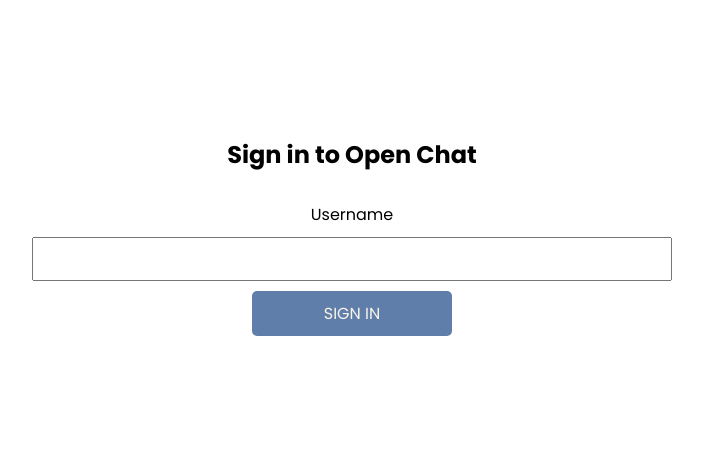
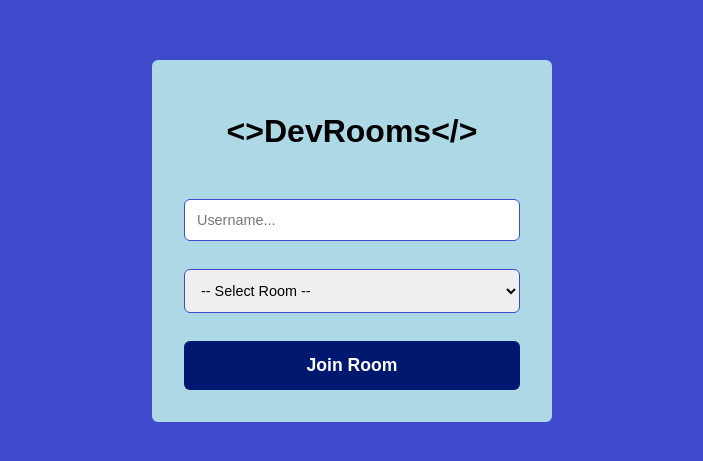
Before and after one commit to manuelleungchen/chat-app, a React (Create React App) app in the folder client/: page / in a window 1280 px wide. Shown: the part 159-620 px from the top of the page, without its empty margins (288-991 px from the left). Built offline with nearby package versions, Linux system fonts and the light colour scheme; no server answers.

Commit message:
Implemented chat rooms

```diff
--- /dev/null
+++ b/client/src/App.css
@@ -0,0 +1,55 @@
+html * {
+    font-family: Arial;
+    box-sizing: border-box;
+}
+
+body {
+    margin: 0;
+    padding: 0;
+    overflow: hidden;
+    background: rgb(63, 73, 204);
+}
+
+::-webkit-scrollbar {
+    width: 20px;
+}
+
+::-webkit-scrollbar-track {
+    background-color: transparent;
+}
+
+::-webkit-scrollbar-thumb {
+    background-color: #d6dee1;
+    border-radius: 20px;
+    border: 6px solid transparent;
+    background-clip: content-box;
+}
+
+::-webkit-scrollbar-thumb:hover {
+    background-color: #a8bbbf;
+}
+
+.btn {
+    padding: 14px 14px;
+    border-radius: 6px;
+    font-weight: bold;
+    font-size: 1.1rem;
+    cursor: pointer;
+    border: none;
+}
+
+.btn-outline {
+    color: rgb(153, 217, 234);
+    border: 1px solid rgb(153, 217, 234);
+    background: rgb(63, 73, 204);
+}
+
+.btn-primary {
+    background: rgb(153, 217, 234);
+    color: rgb(0, 24, 111);
+}
+
+.btn-secondary {
+    background: rgb(0, 24, 111);
+    color: #fff;
+}
--- a/client/src/App.js
+++ b/client/src/App.js
@@ -1,17 +1,33 @@
+import { useState } from 'react';
 import { BrowserRouter, Routes, Route } from 'react-router-dom';
 import Home from './pages/Home';
 import ChatPage from './pages/ChatPage';
+import Chat from './pages/Chat';
+
+import './App.css';
 
 import { SocketContext, socket } from './context/SocketContext';
 
 function App() {
+    const [username, setUsername] = useState('');
+    const [room, setRoom] = useState('');
+
     return (
         <SocketContext.Provider value={socket}>
             <BrowserRouter>
                 <div>
                     <Routes>
-                        <Route path="/" element={<Home />}></Route>
-                        <Route path="/chat" element={<ChatPage />}></Route>
+                        <Route path="/" element={<Home
+                            username={username}
+                            setUsername={setUsername}
+                            room={room}
+                            setRoom={setRoom}
+                        />} />
+                        {/* <Route path="/chat" element={<ChatPage />}></Route> */}
+                        <Route
+                            path='/chat'
+                            element={<Chat username={username} room={room} socket={socket} />}
+                        />
                     </Routes>
                 </div>
             </BrowserRouter>
--- /dev/null
+++ b/client/src/components/Messages.js
@@ -0,0 +1,53 @@
+import styles from './Messages.module.css';
+import { useState, useContext, useEffect } from 'react';
+import { SocketContext } from '../context/SocketContext';
+
+
+const Messages = () => {
+    const [messagesRecieved, setMessagesReceived] = useState([]);
+
+    const socket = useContext(SocketContext);
+
+    // Runs whenever a socket event is recieved from the server
+    useEffect(() => {
+        socket.on('receive_message', (data) => {
+            console.log(data);
+            setMessagesReceived((state) => [
+                ...state,
+                {
+                    message: data.message,
+                    username: data.username,
+                    __createdtime__: data.__createdtime__,
+                },
+            ]);
+        });
+
+        // Remove event listener on component unmount
+        return () => socket.off('receive_message');
+    }, [socket]);
+
+    // dd/mm/yyyy, hh:mm:ss
+    function formatDateFromTimestamp(timestamp) {
+        const date = new Date(timestamp);
+        return date.toLocaleString();
+    }
+
+    return (
+        <div className={styles.messagesColumn}>
+            {messagesRecieved.map((msg, i) => (
+                <div className={styles.message} key={i}>
+                    <div style={{ display: 'flex', justifyContent: 'space-between' }}>
+                        <span className={styles.msgMeta}>{msg.username}</span>
+                        <span className={styles.msgMeta}>
+                            {formatDateFromTimestamp(msg.__createdtime__)}
+                        </span>
+                    </div>
+                    <p className={styles.msgText}>{msg.message}</p>
+                    <br />
+                </div>
+            ))}
+        </div>
+    );
+};
+
+export default Messages;
--- /dev/null
+++ b/client/src/components/Messages.module.css
@@ -0,0 +1,65 @@
+.chatContainer {
+    max-width: 1100px;
+    margin: 0 auto;
+    display: grid;
+    grid-template-columns: 1fr 4fr;
+    gap: 20px;
+  }
+
+  /* Room and users component */
+  .roomAndUsersColumn {
+    border-right: 1px solid #dfdfdf;
+  }
+  .roomTitle {
+    margin-bottom: 60px;
+    text-transform: uppercase;
+    font-size: 2rem;
+    color: #fff;
+  }
+  .usersTitle {
+    font-size: 1.2rem;
+    color: #fff;
+  }
+  .usersList {
+    list-style-type: none;
+    padding-left: 0;
+    margin-bottom: 60px;
+    color: rgb(153, 217, 234);
+  }
+  .usersList li {
+    margin-bottom: 12px;
+  }
+
+  /* Messages */
+  .messagesColumn {
+    height: 85vh;
+    overflow: auto;
+    padding: 10px 10px 10px 40px;
+  }
+  .message {
+    background: rgb(0, 24, 111);
+    border-radius: 6px;
+    margin-bottom: 24px;
+    max-width: 600px;
+    padding: 12px;
+  }
+  .msgMeta {
+    color: rgb(153, 217, 234);
+    font-size: 0.75rem;
+  }
+  .msgText {
+    color: #fff;
+  }
+
+  /* Message input and button */
+  .sendMessageContainer {
+    padding: 16px 20px 20px 16px;
+  }
+  .messageInput {
+    padding: 14px;
+    margin-right: 16px;
+    width: 60%;
+    border-radius: 6px;
+    border: 1px solid rgb(153, 217, 234);
+    font-size: 0.9rem;
+  }
--- a/client/src/index.js
+++ b/client/src/index.js
@@ -1,6 +1,6 @@
 import React from 'react';
 import ReactDOM from 'react-dom/client';
-import './index.css';
+// import './index.css';
 import App from './App';
 import reportWebVitals from './reportWebVitals';
 
--- /dev/null
+++ b/client/src/pages/Chat.js
@@ -0,0 +1,14 @@
+import styles from './Chat.module.css';
+import MessagesReceived from '../components/Messages';
+
+const Chat = () => {
+    return (
+        <div className={styles.chatContainer}>
+            <div>
+                <MessagesReceived />
+            </div>
+        </div>
+    );
+};
+
+export default Chat;
--- /dev/null
+++ b/client/src/pages/Chat.module.css
@@ -0,0 +1,73 @@
+.chatContainer {
+    max-width: 1100px;
+    margin: 0 auto;
+    display: grid;
+    grid-template-columns: 1fr 4fr;
+    gap: 20px;
+}
+
+/* Room and users component */
+.roomAndUsersColumn {
+    border-right: 1px solid #dfdfdf;
+}
+
+.roomTitle {
+    margin-bottom: 60px;
+    text-transform: uppercase;
+    font-size: 2rem;
+    color: #fff;
+}
+
+.usersTitle {
+    font-size: 1.2rem;
+    color: #fff;
+}
+
+.usersList {
+    list-style-type: none;
+    padding-left: 0;
+    margin-bottom: 60px;
+    color: rgb(153, 217, 234);
+}
+
+.usersList li {
+    margin-bottom: 12px;
+}
+
+/* Messages */
+.messagesColumn {
+    height: 85vh;
+    overflow: auto;
+    padding: 10px 10px 10px 40px;
+}
+
+.message {
+    background: rgb(0, 24, 111);
+    border-radius: 6px;
+    margin-bottom: 24px;
+    max-width: 600px;
+    padding: 12px;
+}
+
+.msgMeta {
+    color: rgb(153, 217, 234);
+    font-size: 0.75rem;
+}
+
+.msgText {
+    color: #fff;
+}
+
+/* Message input and button */
+.sendMessageContainer {
+    padding: 16px 20px 20px 16px;
+}
+
+.messageInput {
+    padding: 14px;
+    margin-right: 16px;
+    width: 60%;
+    border-radius: 6px;
+    border: 1px solid rgb(153, 217, 234);
+    font-size: 0.9rem;
+}
--- a/client/src/pages/Home.js
+++ b/client/src/pages/Home.js
@@ -1,23 +1,57 @@
 import React, { useState, useContext } from 'react';
 import { useNavigate } from 'react-router-dom';
 import { SocketContext } from '../context/SocketContext';
+import styles from './Home.module.css';
 
-const Home = () => {
+const Home = ({ username, setUsername, room, setRoom }) => {
     const navigate = useNavigate();
-    const [userName, setUserName] = useState('');
+    // const [userName, setUserName] = useState('');
     const socket = useContext(SocketContext);
 
-    const handleSubmit = (e) => {
-        e.preventDefault();
-        localStorage.setItem('userName', userName);
-        // sneds the username and socket ID to the Node.js server
-        socket.emit('newUser', { userName, socketID: socket.id })
-        navigate('/chat');
+    // const handleSubmit = (e) => {
+    //     e.preventDefault();
+    //     localStorage.setItem('userName', userName);
+    //     // sneds the username and socket ID to the Node.js server
+    //     socket.emit('newUser', { userName, socketID: socket.id })
+    //     navigate('/chat');
+    // };
+
+    // Callback function to join a room
+    const joinRoom = (e) => {
+        // e.preventDefault();
+        if (room !== '' && username !== '') {
+            socket.emit('join_room', { username, room });
+        }
+        // Redirect to /chat
+        navigate('/chat', { replace: true });
     };
+
     return (
-        <form className="home__container" onSubmit={handleSubmit}>
-            <h2 className="home__header">Sign in to Open Chat</h2>
-            <label htmlFor="username">Username</label>
+        <div className={styles.container}>
+            {/* <div > */}
+            <form onSubmit={joinRoom} className={styles.formContainer}>
+                <h1>{`<>DevRooms</>`}</h1>
+
+                <input className={styles.input}
+                    type="text"
+                    required placeholder='Username...'
+                    minLength={6}
+                    name="username" value={username}
+                    onChange={(e) => setUsername(e.target.value)} />
+
+                <select className={styles.input} required onChange={(e) => setRoom(e.target.value)}>
+                    <option value="">-- Select Room --</option>
+                    <option value='javascript'>JavaScript</option>
+                    <option value='node'>Node</option>
+                    <option value='express'>Express</option>
+                    <option value='react'>React</option>
+                </select>
+                <button className='btn btn-secondary' style={{ width: '100%' }}>Join Room</button>
+            </form>
+
+            {/* <form className="home__container" onSubmit={handleSubmit}>
+            <h1 className="home__header">Sign in to Open Chat</h1>
+            <label htmlFor="username" placeholder='Username'>Username</label>
             <input
                 type="text"
                 minLength={6}
@@ -28,8 +62,17 @@ const Home = () => {
                 onChange={(e) => setUserName(e.target.value)}
                 required
             />
+            <select className={styles.input}>
+                <option>-- Select Room --</option>
+                <option value='javascript'>JavaScript</option>
+                <option value='node'>Node</option>
+                <option value='express'>Express</option>
+                <option value='react'>React</option>
+            </select>
             <button className="home__cta">SIGN IN</button>
-        </form>
+        </form> */}
+            {/* </div> */}
+        </div>
     );
 };
 
--- /dev/null
+++ b/client/src/pages/Home.module.css
@@ -0,0 +1,32 @@
+.container {
+    height: 100vh;
+    width: 100%;
+    display: flex;
+    justify-content: center;
+    align-items: center;
+    background: rgb(63, 73, 204);
+}
+
+.formContainer {
+    width: 400px;
+    margin: 0 auto 0 auto;
+    padding: 32px;
+    background: lightblue;
+    border-radius: 6px;
+    display: flex;
+    flex-direction: column;
+    align-items: center;
+    gap: 28px;
+}
+
+.input {
+    width: 100%;
+    padding: 12px;
+    border-radius: 6px;
+    border: 1px solid rgb(63, 73, 204);
+    font-size: 0.9rem;
+}
+
+.input option {
+    margin-top: 20px;
+}
```
Also changed, not shown: 1 other file (tests, documents, lock files or other folders).
